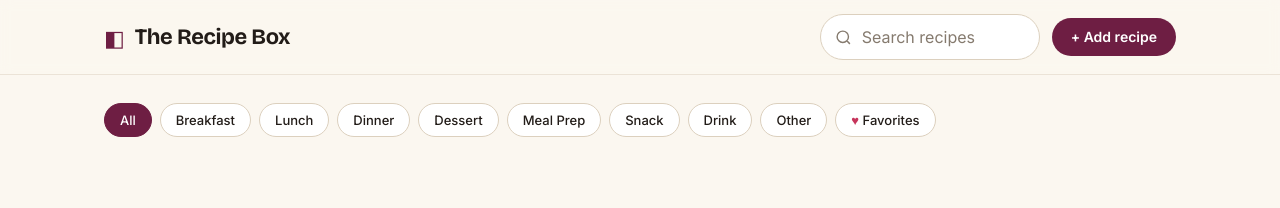
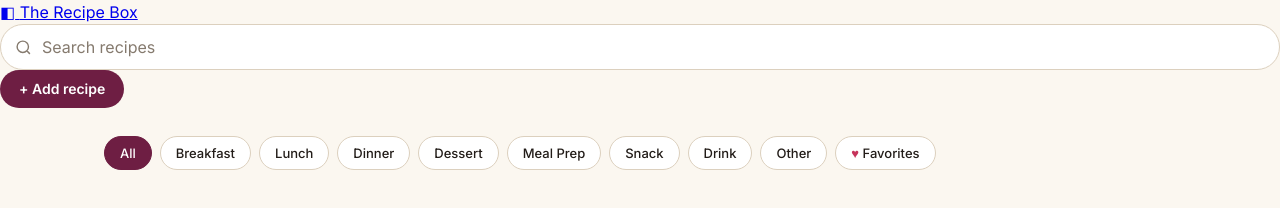
Before and after one commit to krishiparekh11/The_recipe_box, a website: page public/index.html in a window 1280 px wide. Drawn offline with nearby package versions, Linux system fonts and the light colour scheme; no server answers.

Commit message:
top bar css

```diff
--- a/public/css/styles.css
+++ b/public/css/styles.css
@@ -55,47 +55,7 @@ body {
 }
 
 /* ---------- Top bar ---------- */
-.topbar {
-  position: sticky;
-  top: 0;
-  z-index: 20;
-  background: color-mix(in srgb, var(--bg) 88%, transparent);
-  backdrop-filter: saturate(1.1) blur(6px);
-  border-bottom: 1px solid var(--line);
-}
-.topbar-inner {
-  max-width: 1120px;
-  margin: 0 auto;
-  padding: 14px 24px;
-  display: flex;
-  align-items: center;
-  gap: 20px;
-  flex-wrap: wrap;
-}
-.brand {
-  display: inline-flex;
-  align-items: center;
-  gap: 10px;
-  text-decoration: none;
-  color: var(--ink);
-  margin-right: auto;
-}
-.brand-mark {
-  font-size: 22px;
-  color: var(--plum);
-  transform: translateY(1px);
-}
-.brand-name {
-  font-family: var(--display);
-  font-weight: 700;
-  font-size: 22px;
-  letter-spacing: -0.02em;
-}
-.topbar-tools {
-  display: flex;
-  align-items: center;
-  gap: 12px;
-}
+
 
 .search {
   display: flex;
```
